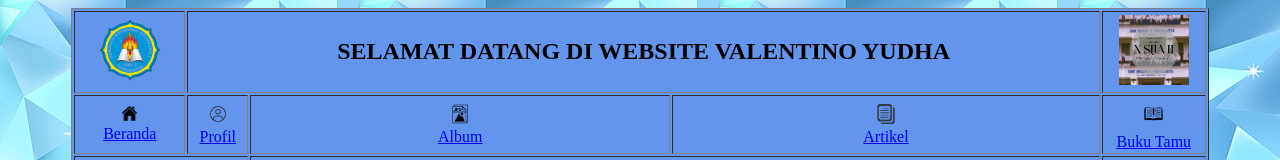
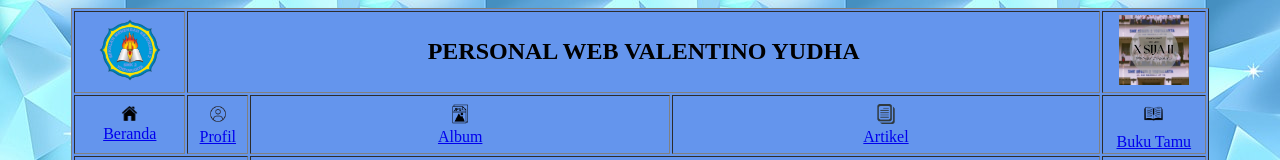
Before and after one commit to Valzzie-Tzy/valentinoyudha-personalweb, a plain HTML site: page Profil.html in a window 1280 px wide. Shown: the top 160 px of the page. Drawn offline with Linux system fonts and the light colour scheme.

Commit message:
Update Profil.html

```diff
--- a/Profil.html
+++ b/Profil.html
@@ -8,7 +8,7 @@
     <table border="1" width="90%" height="700px" bgcolor="#6495ED">
       <tr align="center">
         <td><img src="images/logobaru-removebg-preview.png" width="70px"></td>
-        <td colspan="3"><h2>SELAMAT DATANG DI WEBSITE VALENTINO YUDHA</h2></td>
+        <td colspan="3"><h2>PERSONAL WEB VALENTINO YUDHA</h2></td>
         <td><img src="images/WhatsApp Image 2025-09-30 at 12.41.43.jpeg" width="70px"></td>
       </tr>
       <tr align="center">
```
